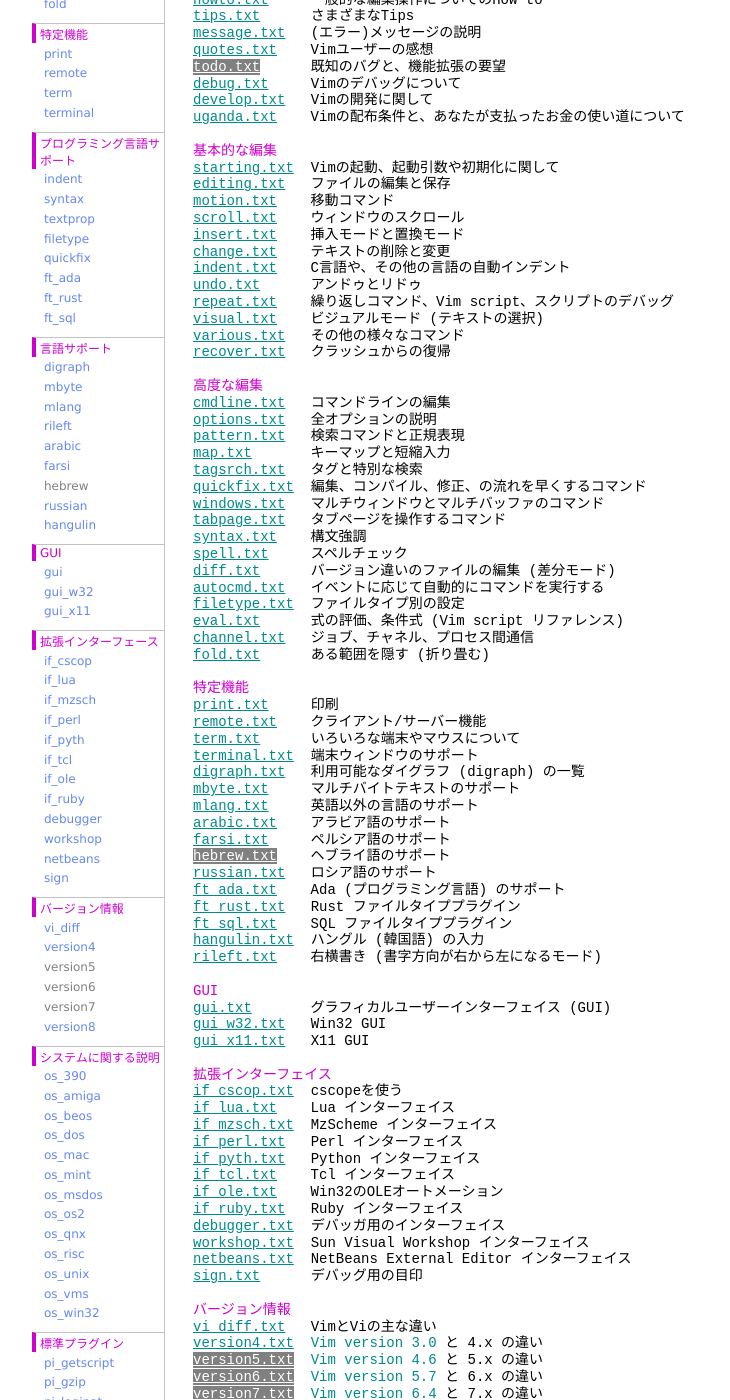
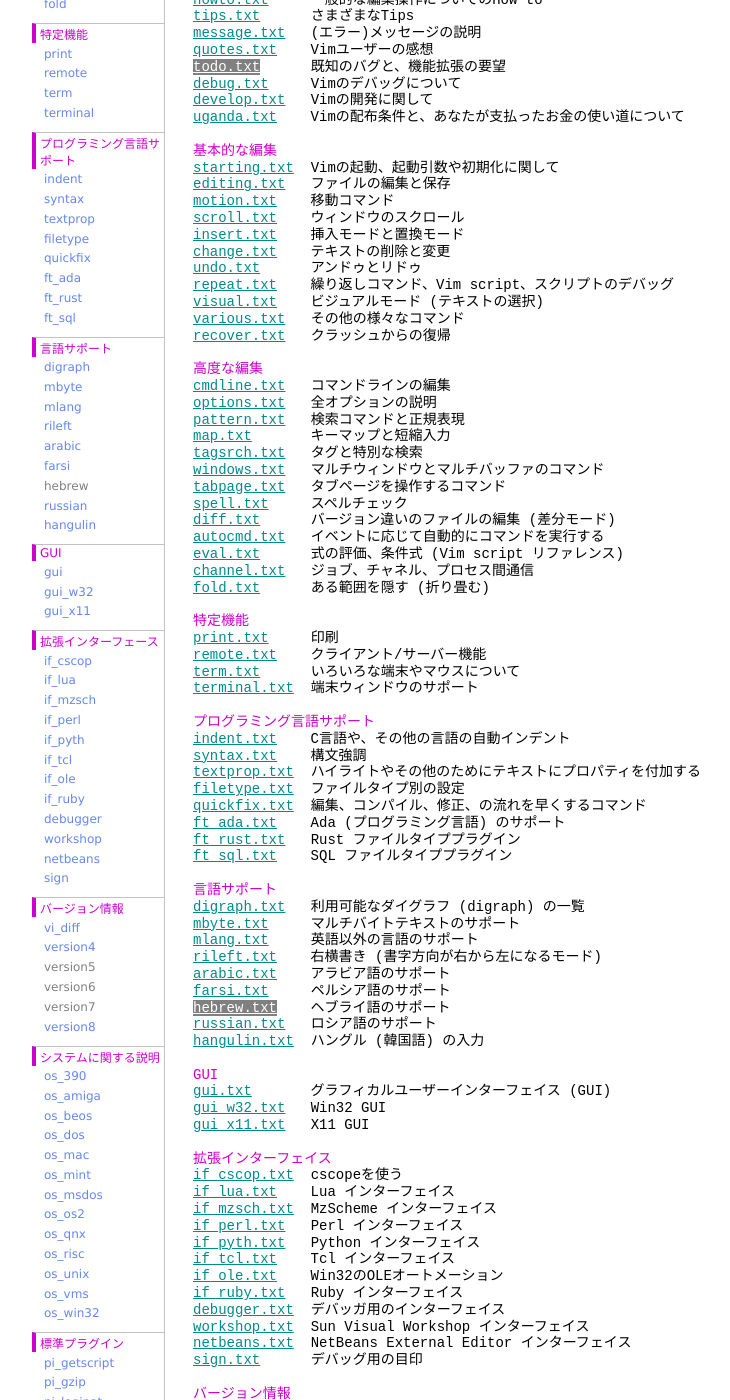
Before and after one commit to vim-jp/vimdoc-ja, a Jekyll site: the page built from index.html, in a window 1280 px wide and 1400 px high, scrolled down 1904 px. Shown: the whole window, without its empty margins (208-938 px from the left). Built offline with Jekyll 4.4.1, drawn with Linux system fonts in a browser that asks for light colours; nearby versions of some CDN libraries; comment, search, counter and statistics services are not loaded; some of the changed text lies outside the part shown.

Commit message:
Generated by Travis JOB 1522.1
https://travis-ci.org/vim-jp/vimdoc-ja-working/builds/469946272

```diff
--- a/index.html
+++ b/index.html
@@ -3,7 +3,7 @@
 helpname: 'help'
 ---
 <div id='vimCodeElement'>
-<a class="Constant" href="index.html" name="help.txt">help.txt</a>&nbsp;&nbsp;&nbsp;&nbsp;&nbsp;&nbsp;For&nbsp;<span class="Identifier">Vim バージョン 8.1.</span>&nbsp;&nbsp;Last change: 2017 Oct 28<br>
+<a class="Constant" href="index.html" name="help.txt">help.txt</a>&nbsp;&nbsp;&nbsp;&nbsp;&nbsp;&nbsp;For&nbsp;<span class="Identifier">Vim バージョン 8.1.</span>&nbsp;&nbsp;Last change: 2018 Dec 14<br>
 <br>
 &nbsp;&nbsp;&nbsp;&nbsp;&nbsp;&nbsp;&nbsp;&nbsp;&nbsp;&nbsp;&nbsp;&nbsp;&nbsp;&nbsp;&nbsp;&nbsp;&nbsp;&nbsp;&nbsp;&nbsp;&nbsp;&nbsp;&nbsp;&nbsp;&nbsp;&nbsp; VIM - メインヘルプファイル<br>
 &nbsp;&nbsp;&nbsp;&nbsp;&nbsp;&nbsp;&nbsp;&nbsp;&nbsp;&nbsp;&nbsp;&nbsp;&nbsp;&nbsp;&nbsp;&nbsp;&nbsp;&nbsp;&nbsp;&nbsp;&nbsp;&nbsp;&nbsp;&nbsp;&nbsp;&nbsp;&nbsp;&nbsp;&nbsp;&nbsp;&nbsp;&nbsp;&nbsp;&nbsp;&nbsp;&nbsp;&nbsp;&nbsp;&nbsp;&nbsp;&nbsp;&nbsp;&nbsp;&nbsp;&nbsp;&nbsp;&nbsp;&nbsp;&nbsp;&nbsp;&nbsp;&nbsp;&nbsp;&nbsp;&nbsp;&nbsp;&nbsp;&nbsp;&nbsp;&nbsp;&nbsp;&nbsp;&nbsp;&nbsp;&nbsp;&nbsp;&nbsp;&nbsp;&nbsp;&nbsp;&nbsp;&nbsp; k<br>
@@ -119,7 +119,6 @@
 <a class="Identifier" href="scroll.html">scroll.txt</a>&nbsp;&nbsp;&nbsp;&nbsp;ウィンドウのスクロール<br>
 <a class="Identifier" href="insert.html">insert.txt</a>&nbsp;&nbsp;&nbsp;&nbsp;挿入モードと置換モード<br>
 <a class="Identifier" href="change.html">change.txt</a>&nbsp;&nbsp;&nbsp;&nbsp;テキストの削除と変更<br>
-<a class="Identifier" href="indent.html">indent.txt</a>&nbsp;&nbsp;&nbsp;&nbsp;C言語や、その他の言語の自動インデント<br>
 <a class="Identifier" href="undo.html">undo.txt</a>&nbsp;&nbsp;&nbsp;&nbsp;&nbsp;&nbsp;アンドゥとリドゥ<br>
 <a class="Identifier" href="repeat.html">repeat.txt</a>&nbsp;&nbsp;&nbsp;&nbsp;繰り返しコマンド、Vim script、スクリプトのデバッグ<br>
 <a class="Identifier" href="visual.html">visual.txt</a>&nbsp;&nbsp;&nbsp;&nbsp;ビジュアルモード (テキストの選択)<br>
@@ -132,14 +131,11 @@
 <a class="Identifier" href="pattern.html">pattern.txt</a>&nbsp;&nbsp; 検索コマンドと正規表現<br>
 <a class="Identifier" href="map.html">map.txt</a>&nbsp;&nbsp;&nbsp;&nbsp;&nbsp;&nbsp; キーマップと短縮入力<br>
 <a class="Identifier" href="tagsrch.html">tagsrch.txt</a>&nbsp;&nbsp; タグと特別な検索<br>
-<a class="Identifier" href="quickfix.html">quickfix.txt</a>&nbsp;&nbsp;編集、コンパイル、修正、の流れを早くするコマンド<br>
 <a class="Identifier" href="windows.html">windows.txt</a>&nbsp;&nbsp; マルチウィンドウとマルチバッファのコマンド<br>
 <a class="Identifier" href="tabpage.html">tabpage.txt</a>&nbsp;&nbsp; タブページを操作するコマンド<br>
-<a class="Identifier" href="syntax.html">syntax.txt</a>&nbsp;&nbsp;&nbsp;&nbsp;構文強調<br>
 <a class="Identifier" href="spell.html">spell.txt</a>&nbsp;&nbsp;&nbsp;&nbsp; スペルチェック<br>
 <a class="Identifier" href="diff.html">diff.txt</a>&nbsp;&nbsp;&nbsp;&nbsp;&nbsp;&nbsp;バージョン違いのファイルの編集 (差分モード)<br>
 <a class="Identifier" href="autocmd.html">autocmd.txt</a>&nbsp;&nbsp; イベントに応じて自動的にコマンドを実行する<br>
-<a class="Identifier" href="filetype.html">filetype.txt</a>&nbsp;&nbsp;ファイルタイプ別の設定<br>
 <a class="Identifier" href="eval.html">eval.txt</a>&nbsp;&nbsp;&nbsp;&nbsp;&nbsp;&nbsp;式の評価、条件式 (Vim script リファレンス)<br>
 <a class="Identifier" href="channel.html">channel.txt</a>&nbsp;&nbsp; ジョブ、チャネル、プロセス間通信<br>
 <a class="Identifier" href="fold.html">fold.txt</a>&nbsp;&nbsp;&nbsp;&nbsp;&nbsp;&nbsp;ある範囲を隠す (折り畳む)<br>
@@ -149,18 +145,27 @@
 <a class="Identifier" href="remote.html">remote.txt</a>&nbsp;&nbsp;&nbsp;&nbsp;クライアント/サーバー機能<br>
 <a class="Identifier" href="term.html">term.txt</a>&nbsp;&nbsp;&nbsp;&nbsp;&nbsp;&nbsp;いろいろな端末やマウスについて<br>
 <a class="Identifier" href="terminal.html">terminal.txt</a>&nbsp;&nbsp;端末ウィンドウのサポート<br>
+<br>
+<span class="PreProc">プログラミング言語サポート</span><br>
+<a class="Identifier" href="indent.html">indent.txt</a>&nbsp;&nbsp;&nbsp;&nbsp;C言語や、その他の言語の自動インデント<br>
+<a class="Identifier" href="syntax.html">syntax.txt</a>&nbsp;&nbsp;&nbsp;&nbsp;構文強調<br>
+<a class="Identifier" href="textprop.html">textprop.txt</a>&nbsp;&nbsp;ハイライトやその他のためにテキストにプロパティを付加する<br>
+<a class="Identifier" href="filetype.html">filetype.txt</a>&nbsp;&nbsp;ファイルタイプ別の設定<br>
+<a class="Identifier" href="quickfix.html">quickfix.txt</a>&nbsp;&nbsp;編集、コンパイル、修正、の流れを早くするコマンド<br>
+<a class="Identifier" href="ft_ada.html">ft_ada.txt</a>&nbsp;&nbsp;&nbsp;&nbsp;Ada (プログラミング言語) のサポート<br>
+<a class="Identifier" href="ft_rust.html">ft_rust.txt</a>&nbsp;&nbsp; Rust ファイルタイププラグイン<br>
+<a class="Identifier" href="ft_sql.html">ft_sql.txt</a>&nbsp;&nbsp;&nbsp;&nbsp;SQL ファイルタイププラグイン<br>
+<br>
+<span class="PreProc">言語サポート</span><br>
 <a class="Identifier" href="digraph.html">digraph.txt</a>&nbsp;&nbsp; 利用可能なダイグラフ (digraph) の一覧<br>
 <a class="Identifier" href="mbyte.html">mbyte.txt</a>&nbsp;&nbsp;&nbsp;&nbsp; マルチバイトテキストのサポート<br>
 <a class="Identifier" href="mlang.html">mlang.txt</a>&nbsp;&nbsp;&nbsp;&nbsp; 英語以外の言語のサポート<br>
+<a class="Identifier" href="rileft.html">rileft.txt</a>&nbsp;&nbsp;&nbsp;&nbsp;右横書き (書字方向が右から左になるモード)<br>
 <a class="Identifier" href="arabic.html">arabic.txt</a>&nbsp;&nbsp;&nbsp;&nbsp;アラビア語のサポート<br>
 <a class="Identifier" href="farsi.html">farsi.txt</a>&nbsp;&nbsp;&nbsp;&nbsp; ペルシア語のサポート<br>
 <a class="ExternalTaglink" href="https://vim-jp.org/vimdoc-ja/hebrew.html">hebrew.txt</a>&nbsp;&nbsp;&nbsp;&nbsp;ヘブライ語のサポート<br>
 <a class="Identifier" href="russian.html">russian.txt</a>&nbsp;&nbsp; ロシア語のサポート<br>
-<a class="Identifier" href="ft_ada.html">ft_ada.txt</a>&nbsp;&nbsp;&nbsp;&nbsp;Ada (プログラミング言語) のサポート<br>
-<a class="Identifier" href="ft_rust.html">ft_rust.txt</a>&nbsp;&nbsp; Rust ファイルタイププラグイン<br>
-<a class="Identifier" href="ft_sql.html">ft_sql.txt</a>&nbsp;&nbsp;&nbsp;&nbsp;SQL ファイルタイププラグイン<br>
 <a class="Identifier" href="hangulin.html">hangulin.txt</a>&nbsp;&nbsp;ハングル (韓国語) の入力<br>
-<a class="Identifier" href="rileft.html">rileft.txt</a>&nbsp;&nbsp;&nbsp;&nbsp;右横書き (書字方向が右から左になるモード)<br>
 <br>
 <span class="PreProc">GUI</span><br>
 <a class="Identifier" href="gui.html">gui.txt</a>&nbsp;&nbsp;&nbsp;&nbsp;&nbsp;&nbsp; グラフィカルユーザーインターフェイス (GUI)<br>
```
